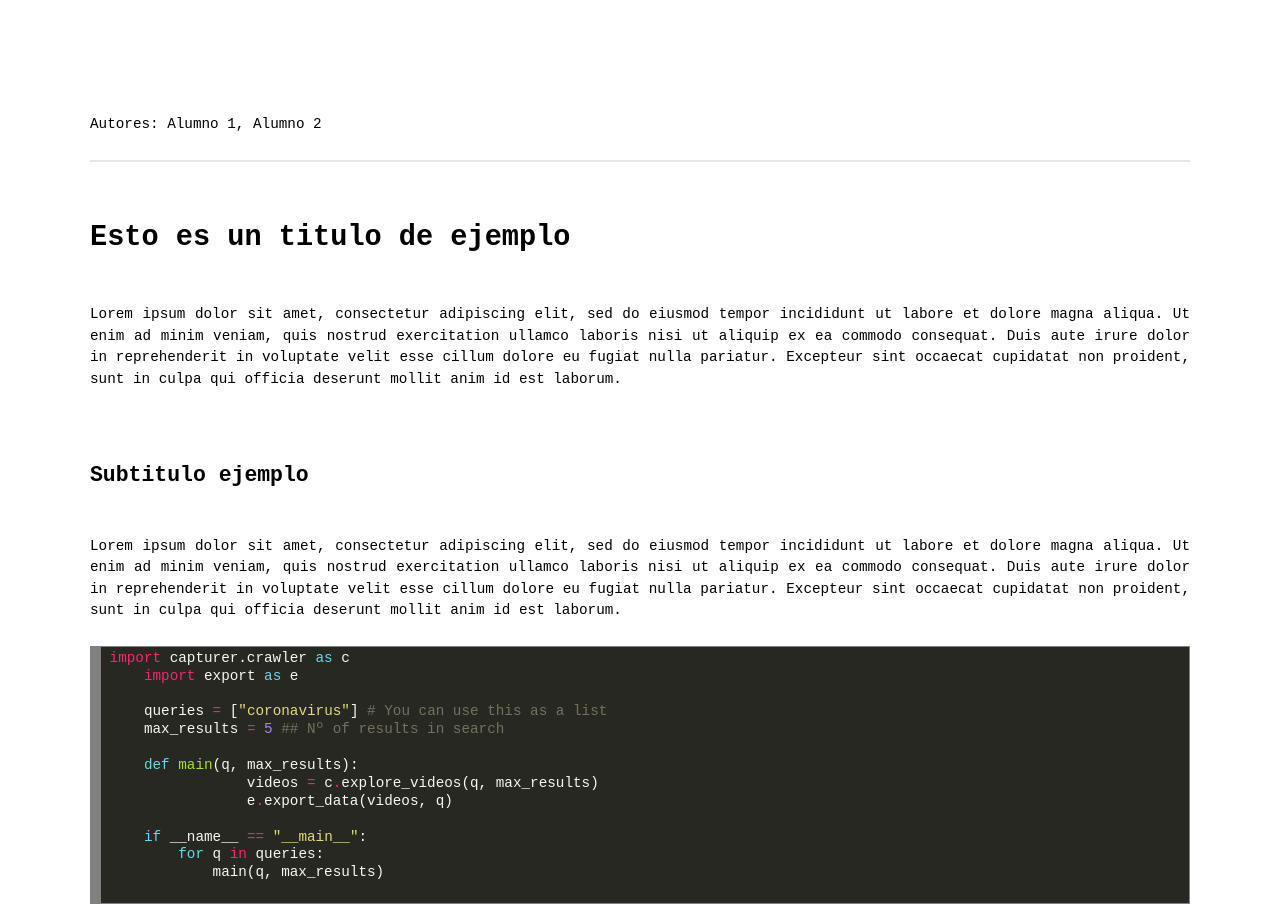
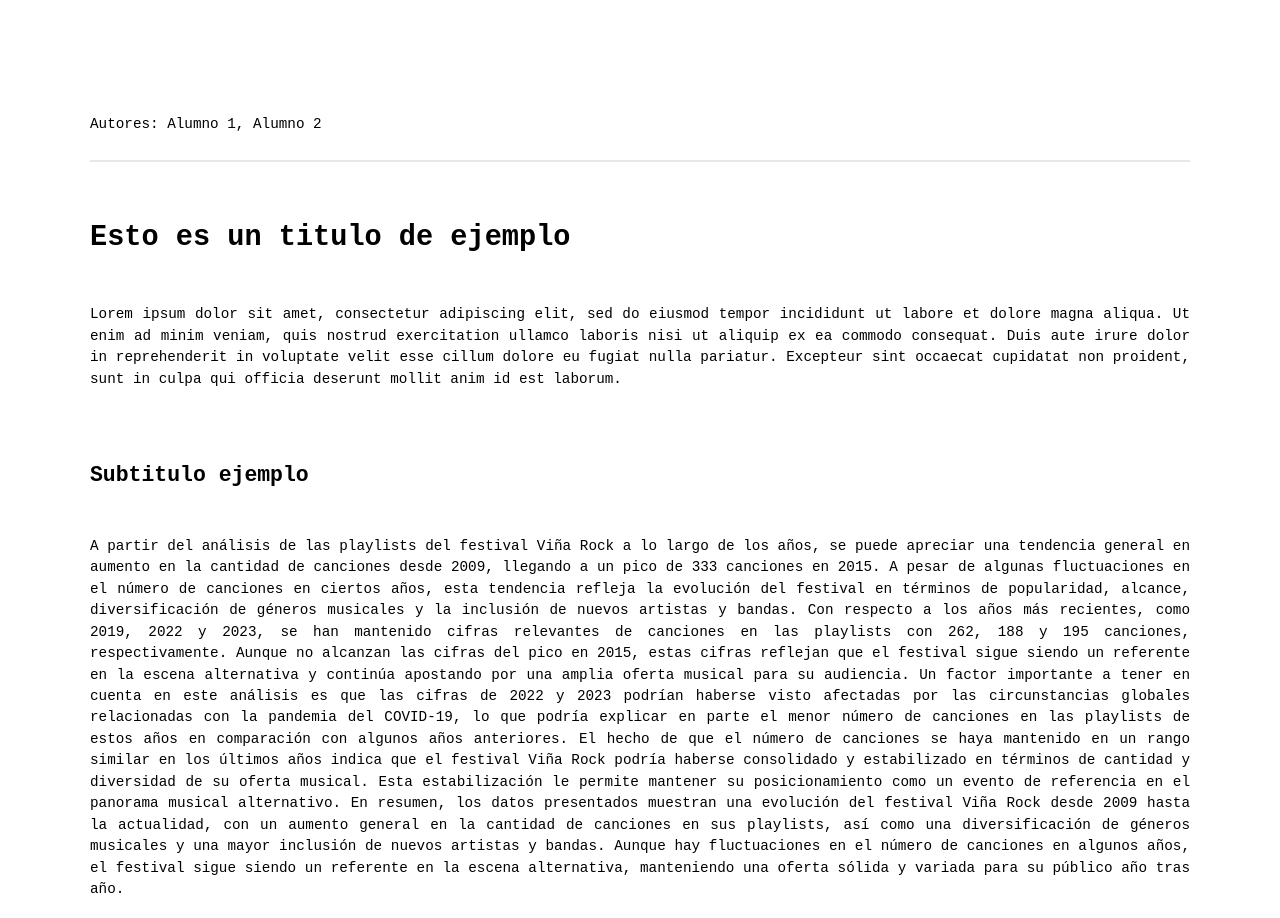
Before and after one commit to ddc12300/ddc12300.github.io, a plain HTML site: page index.html in a window 1280 px wide. Shown: the top 918 px of the page. Drawn offline with Linux system fonts and the light colour scheme.

Commit message:
Update index.html

```diff
--- a/index.html
+++ b/index.html
@@ -35,7 +35,15 @@
                 <h1>Esto es un titulo de ejemplo</h1>
                 <p>Lorem ipsum dolor sit amet, consectetur adipiscing elit, sed do eiusmod tempor incididunt ut labore et dolore magna aliqua. Ut enim ad minim veniam, quis nostrud exercitation ullamco laboris nisi ut aliquip ex ea commodo consequat. Duis aute irure dolor in reprehenderit in voluptate velit esse cillum dolore eu fugiat nulla pariatur. Excepteur sint occaecat cupidatat non proident, sunt in culpa qui officia deserunt mollit anim id est laborum.</p>
                 <h2>Subtitulo ejemplo</h2>
-                <p>Lorem ipsum dolor sit amet, consectetur adipiscing elit, sed do eiusmod tempor incididunt ut labore et dolore magna aliqua. Ut enim ad minim veniam, quis nostrud exercitation ullamco laboris nisi ut aliquip ex ea commodo consequat. Duis aute irure dolor in reprehenderit in voluptate velit esse cillum dolore eu fugiat nulla pariatur. Excepteur sint occaecat cupidatat non proident, sunt in culpa qui officia deserunt mollit anim id est laborum.</p>
+                <p>A partir del análisis de las playlists del festival Viña Rock a lo largo de los años, se puede apreciar una tendencia general en aumento en la cantidad de canciones desde 2009, llegando a un pico de 333 canciones en 2015. A pesar de algunas fluctuaciones en el número de canciones en ciertos años, esta tendencia refleja la evolución del festival en términos de popularidad, alcance, diversificación de géneros musicales y la inclusión de nuevos artistas y bandas.
+
+Con respecto a los años más recientes, como 2019, 2022 y 2023, se han mantenido cifras relevantes de canciones en las playlists con 262, 188 y 195 canciones, respectivamente. Aunque no alcanzan las cifras del pico en 2015, estas cifras reflejan que el festival sigue siendo un referente en la escena alternativa y continúa apostando por una amplia oferta musical para su audiencia.
+
+Un factor importante a tener en cuenta en este análisis es que las cifras de 2022 y 2023 podrían haberse visto afectadas por las circunstancias globales relacionadas con la pandemia del COVID-19, lo que podría explicar en parte el menor número de canciones en las playlists de estos años en comparación con algunos años anteriores.
+
+El hecho de que el número de canciones se haya mantenido en un rango similar en los últimos años indica que el festival Viña Rock podría haberse consolidado y estabilizado en términos de cantidad y diversidad de su oferta musical. Esta estabilización le permite mantener su posicionamiento como un evento de referencia en el panorama musical alternativo.
+
+En resumen, los datos presentados muestran una evolución del festival Viña Rock desde 2009 hasta la actualidad, con un aumento general en la cantidad de canciones en sus playlists, así como una diversificación de géneros musicales y una mayor inclusión de nuevos artistas y bandas. Aunque hay fluctuaciones en el número de canciones en algunos años, el festival sigue siendo un referente en la escena alternativa, manteniendo una oferta sólida y variada para su público año tras año.</p>
                 <!-- Exemple de Fragment de codi generat amb http://hilite.me/ -->
                 <div style="background: #272822; overflow:auto;width:auto;border:solid gray;border-width:.1em .1em .1em .8em;padding:.2em .6em;"><pre style="margin: 0; line-height: 125%"><span style="color: #f92672">import</span> <span style="color: #f8f8f2">capturer.crawler</span> <span style="color: #66d9ef">as</span> <span style="color: #f8f8f2">c</span>
     <span style="color: #f92672">import</span> <span style="color: #f8f8f2">export</span> <span style="color: #66d9ef">as</span> <span style="color: #f8f8f2">e</span>
```
